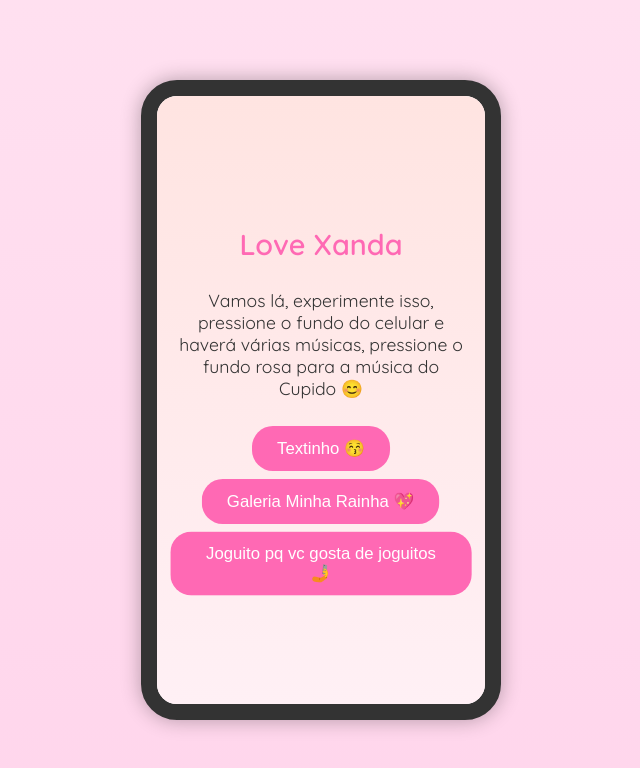
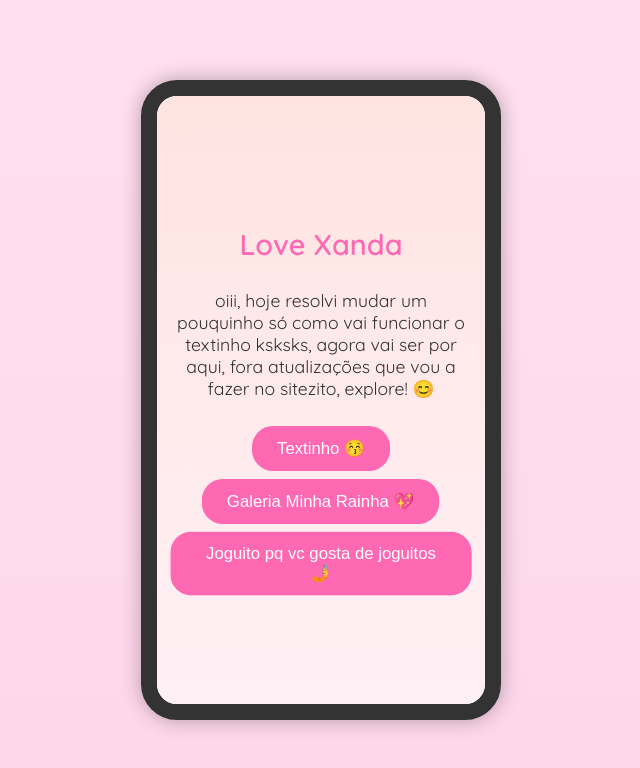
Before and after one commit to FelipeAndradeSZ/xandalove, a plain HTML site: page backup.html in a window 1280 px wide. Shown: the whole page, without its empty margins (319-959 px from the left). Drawn offline with Linux system fonts and the light colour scheme.

Commit message:
Descrição das alterações

```diff
--- a/backup.html
+++ b/backup.html
@@ -97,7 +97,7 @@
   <div class="phone">
     <div class="screen" id="homeScreen">
       <h1>Love Xanda</h1>
-      <p>Vamos lá, experimente isso, pressione o fundo do celular e haverá várias músicas, pressione o fundo rosa para a música do Cupido 😊</p>
+      <p>oiii, hoje resolvi mudar um pouquinho só como vai funcionar o textinho ksksks, agora vai ser por aqui, fora atualizações que vou a fazer no sitezito, explore! 😊</p>
       <!--button class="start-btn" onclick="clickAndGo('game.html')">Experimente ✨</button -->
       <button class="start-btn" onclick="clickAndGo('textito.html')">Textinho 😚</button>
       <button class="start-btn" onclick="clickAndGo('galeri.html')">Galeria Minha Rainha 💖</button>
```
Also changed, not shown: index.html (+1 -1 lines).
